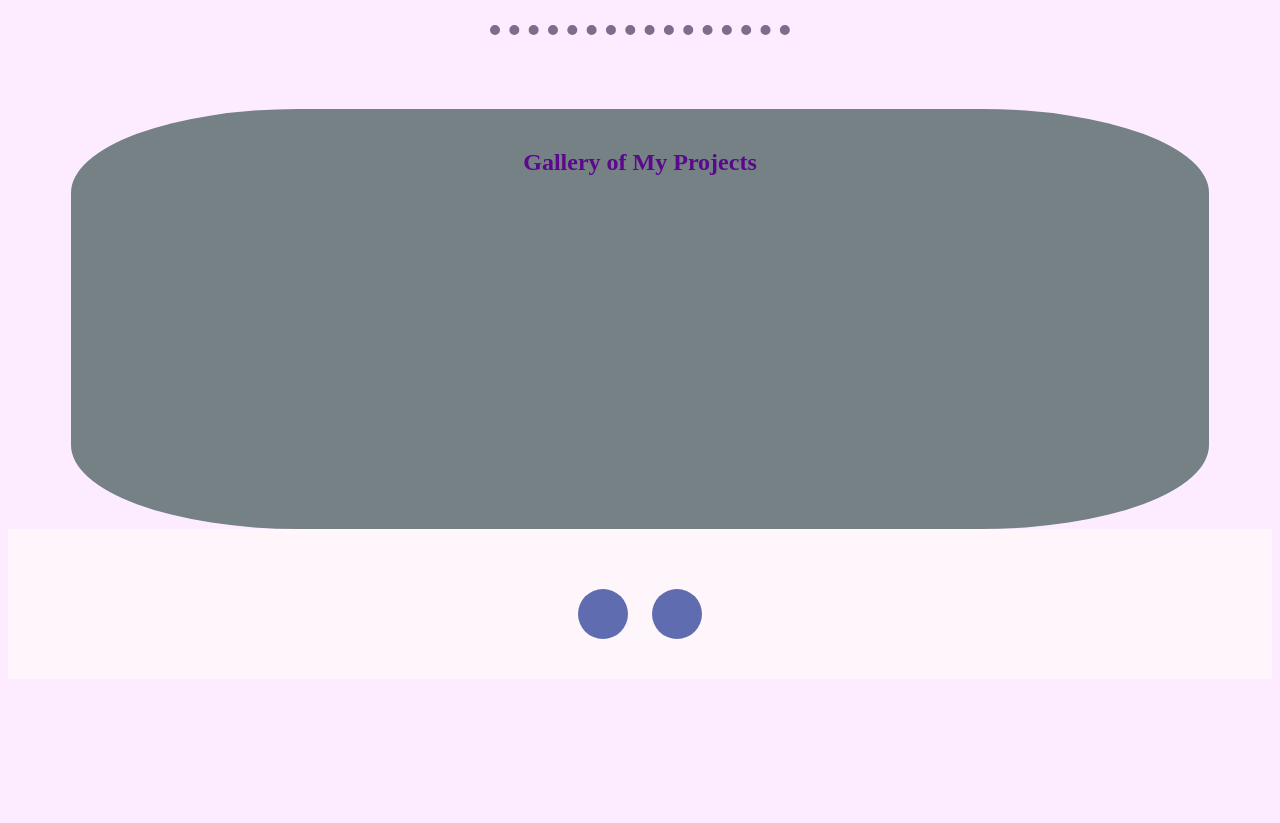
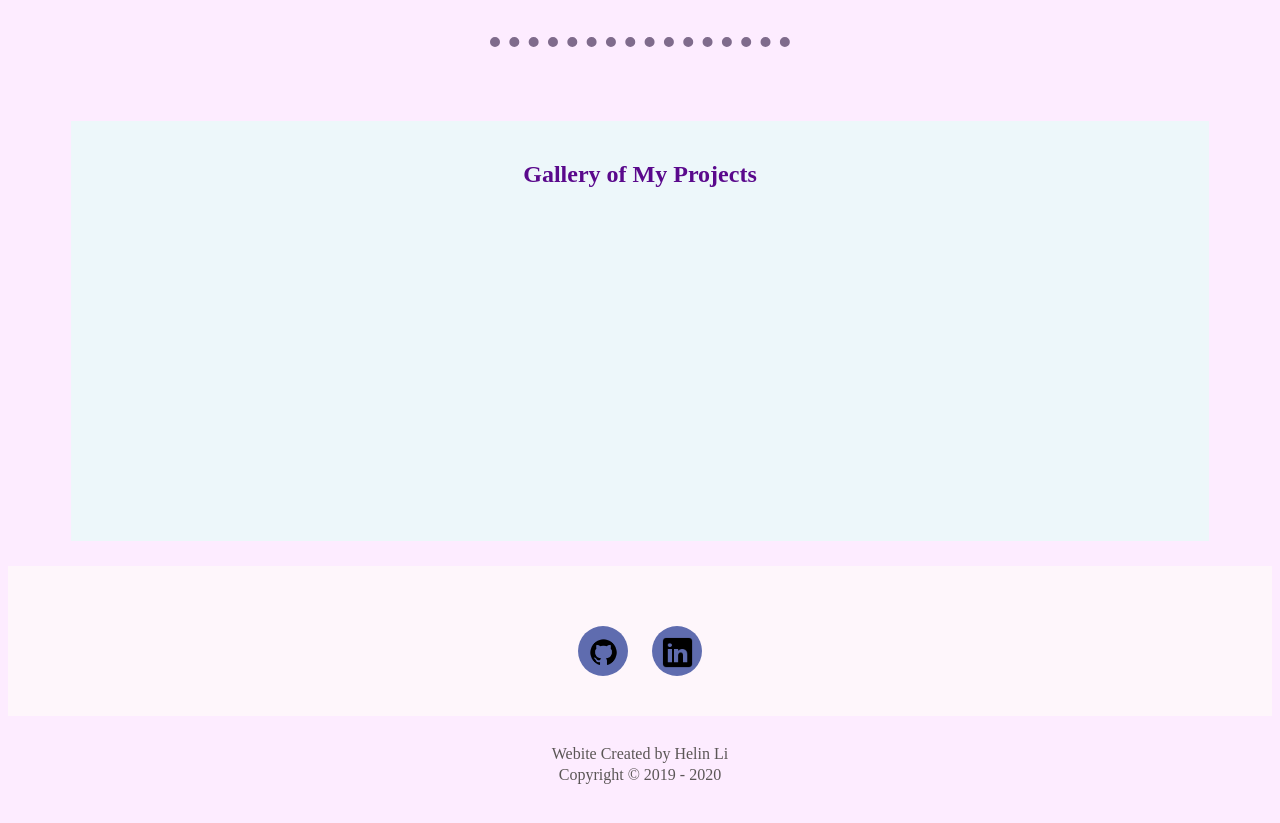
Before and after one commit to helinlee2010/my_personal_website, a plain HTML site: page index.html in a window 1280 px wide. Shown: the part 1927-2750 px from the top of the page. Before the commit the page ends 2630 px from the top, so only its background shows below. Drawn offline with Linux system fonts and the light colour scheme.

Commit message:
First Edited on Jan 12

```diff
--- a/css/style.css
+++ b/css/style.css
@@ -60,9 +60,13 @@ hr{
   color: #5A098C;
   padding: 30px 60px;
   font-family: sans-serif;
-  line-height: 1.6;
+  line-height: 1.7;
   padding-left:145px;
   padding-right: 120px;
+}
+
+.intro-p{
+  font-size: 1.5rem;
 }
 
 .techsection{
@@ -70,6 +74,7 @@ hr{
   color: #5A098C;
   height: 450px;
   text-shadow: 0 5px 25px rgba(228, 228, 251, 0.3);
+  font-family: sans-serif;
 }
 .skills{
   width: 25%;
@@ -94,22 +99,26 @@ hr{
 
 .gallery{
   color: #5A098C;
-  background-color: #758184;
+  background-color: #edf7fa;
   text-align: center;
   width: 90%;
   height: 400px;
   margin:auto;
   padding-top: 20px;
-  border-radius: 20%;
 }
 
 .footer{
   height: 150px;
   background-color:#fef6fb;
-  padding: 150px, auto, auto, 130px;
+  padding: 150px, inherit, inherit, 130px;
+  margin-top: 25px;
   text-align: center;
 }
 
+.icon:hover{
+  opacity: 0.85;
+  background-color: #40bfc1;
+}
 .icon{
   display: inline-block;
   background-color: #5f6caf;
@@ -119,9 +128,32 @@ hr{
   margin:60px 10px;
 }
 
+.icon-github:hover{
+  height: 35px;
+  width: 35px;
+  padding: auto;
+}
+.icon-github{
+  height: 35px;
+  width: 35px;
+  margin-top: 18%;
+}
 
-p{
-  font-size: 1.5rem;
+.icon-linkedin:hover{
+  height: 35px;
+  width:35px;
+}
+.icon-linkedin{
+  height: 35px;
+  width: 35px;
+  margin-top: 18%;
+}
+
+.copyright{
+  font-size: 16px;
+  line-height: 0.3;
+  color: #5b5656;
+  padding-bottom: 30px;
 }
 body {
   background-color: #fdecff;
--- a/index.html
+++ b/index.html
@@ -21,7 +21,7 @@
     <div class="border"></div>
     <div class="intro">
       <h2>I'm Helin Li.</h2>
-      <p>A Science Student from University of British Columbia. I love
+      <p class="intro-p">A Science Student from University of British Columbia. I love
       programming, and have a focus on web development.I've been doing quite
       HTML/CSS/Javascript side projects to improve my coding skills while practicing,
       must of them are fun games I created for spare time. Have a look of them from
@@ -70,14 +70,17 @@
     </div>
 
     <div class="footer">
-      <div class="icon">
-        <a href="#"></a>
+      <a class="icon" href="https://github.com/helinlee2010">
+        <img class="icon-github" src="img/github.png" alt="githubicon">
+      </a>
+      <a class="icon" href="https://www.linkedin.com/in/helin-li-2b081a199/">
+        <img class="icon-linkedin" src="img/linkedin.png" alt="linkedinicon">
+      </a>
+
+      <div class="copyright">
+        <p>Webite Created by Helin Li</p>
+        <p>Copyright © 2019 - 2020</p>
       </div>
-      <div class="icon">
-        <a href="#"></a>
-      </div>
-
-
     </div>
 
 
```
Also changed, not shown: img/github.png (added), img/linkedin.png (added), img/starry_sky.jpg (deleted).
